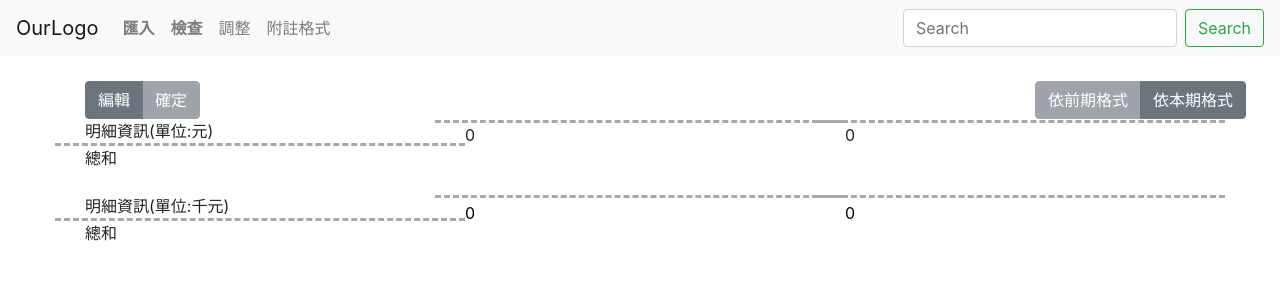
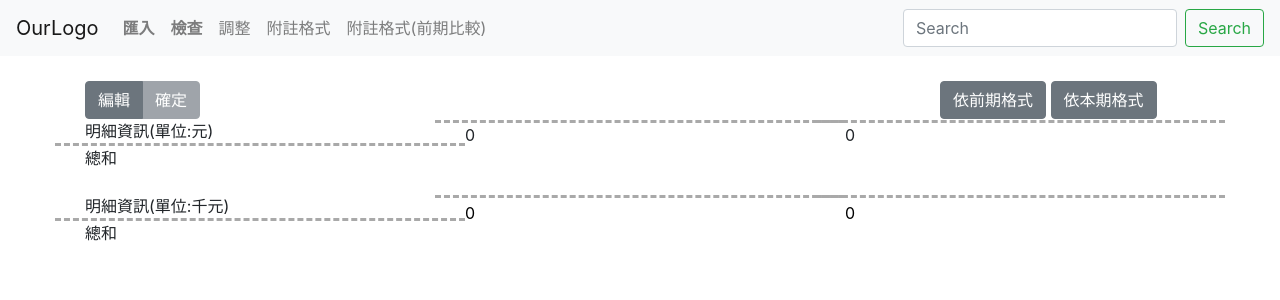
Before and after one commit to QL1115/marketing_and_production_system, a Django app: template templates/disclosure_previous_comparison_page.html in a window 1280 px wide. Shown: the top 300 px of the page. Run offline with Django 3.2, Linux system fonts and the light colour scheme; the template is opened without the code that fills it, so the values that code supplies are empty; some libraries are stand-ins or nearby versions.

Commit message:
修改 navigation bar

```diff
--- a/accountingsystem/views.py
+++ b/accountingsystem/views.py
@@ -1059,8 +1059,6 @@ def compare_with_last_consolidated_statement(request, comp_id, rpt_id):
         # TODO 若是資料庫中已有前期比較資料，則需要先刪除。
         current_disdetails_ver2, previous_disdetails_ver2 = cal_previous_comparision(base_period, rpt_id, acc_id, rpt_type, comp_id)
         print('after ajax..')
-        print('current >>> ', current_disdetails_ver2)
-        print('previous >>> ', previous_disdetails_ver2)
         return JsonResponse({"status_code": 200, "base_period": base_period, "now": serialize('json', current_disdetails_ver2), "past": serialize('json', previous_disdetails_ver2)})
 
 @csrf_exempt
@@ -1073,8 +1071,6 @@ def previous_comparison(request, comp_id, rpt_id, acc_id):
         ### 檢查是否已經有前期比較（version 2），若有則回傳前期比較。
         # 呼叫 search_previous_comparision
         current_disdetails_ver2, previous_disdetails_ver2 = search_previous_comparision(rpt_id, acc_id, rpt_type, comp_id)
-        print('>>>now:', current_disdetails_ver2.values())
-        print('>>>past:', previous_disdetails_ver2.values())
         if current_disdetails_ver2 and previous_disdetails_ver2:  # 資料庫中有前期比較資料，則直接回傳
             return render(request, 'disclosure_previous_comparison_page.html', {
                 'comp_id': comp_id, 'rpt_id': rpt_id, 'acc_id': acc_id,
--- a/templates/adjust_page.html
+++ b/templates/adjust_page.html
@@ -44,7 +44,7 @@
 {#                    </div>#}
                 </li>
                 <li class="nav-item dropdown">
-                    <a class="nav-link dropdown-toggle" href="{% url 'adjust_acc' comp_id=comp_id rpt_id=rpt_id acc_id=acc_id %}" id="navbarDropdown" role="button"
+                    <a class="nav-link" href="{% url 'adjust_acc' comp_id=comp_id rpt_id=rpt_id acc_id=acc_id %}" id="navbarDropdown" role="button"
                        data-toggle="dropdown" aria-haspopup="true" aria-expanded="false">調整</a>
 {#                    <div class="dropdown-menu" aria-labelledby="navbarDropdown">#}
 {#                        <a class="dropdown-item" href="#">定期存款調整科目</a>#}
@@ -55,6 +55,10 @@
                 </li>
                 <li class="nav-item">
                     <a class="nav-link" href="{% url 'disclosure_page' comp_id=comp_id rpt_id=rpt_id acc_id=acc_id %}" tabindex="-1" aria-disabled="true">附註格式</a>
+                </li>
+                <li class="nav-item">
+                <a class="nav-link" href="{% url 'previous_comparison' comp_id=comp_id rpt_id=rpt_id acc_id=acc_id %}" tabindex="-1"
+                   aria-disabled="true">附註格式(前期比較)</a>
                 </li>
             </ul>
             <form class="form-inline my-2 my-lg-0">
--- a/templates/checking_page.html
+++ b/templates/checking_page.html
@@ -61,6 +61,10 @@
                 </li>
                 <li class="nav-item">
                     <a class="nav-link" href="{% url 'disclosure_page' comp_id=comp_id rpt_id=rpt_id acc_id=acc_id %}" tabindex="-1" aria-disabled="true">附註格式</a>
+                </li>
+                <li class="nav-item">
+                    <a class="nav-link" href="{% url 'previous_comparison' comp_id=comp_id rpt_id=rpt_id acc_id=acc_id %}" tabindex="-1"
+                       aria-disabled="true">附註格式(前期比較)</a>
                 </li>
             </ul>
             <form class="form-inline my-2 my-lg-0">
--- a/templates/disclosure_previous_comparison_page.html
+++ b/templates/disclosure_previous_comparison_page.html
@@ -52,6 +52,10 @@
                 <a class="nav-link" href="{% url 'disclosure_page' comp_id=comp_id rpt_id=rpt_id acc_id=acc_id %}" tabindex="-1"
                    aria-disabled="true">附註格式</a>
             </li>
+            <li class="nav-item">
+                <a class="nav-link" href="{% url 'previous_comparison' comp_id=comp_id rpt_id=rpt_id acc_id=acc_id %}" tabindex="-1"
+                   aria-disabled="true">附註格式(前期比較)</a>
+            </li>
         </ul>
         <form class="form-inline my-2 my-lg-0">
             <input class="form-control mr-sm-2" type="search" placeholder="Search" aria-label="Search">
@@ -64,6 +68,7 @@
     </div>
 </nav>
 
+
 </head>
 <body>
 <br>
@@ -71,14 +76,13 @@
     <div class="container">
         <div class="row">
             <div class="col-sm-10 float-right">{{ distitle }}</div>
-            <div id="editBtnGroup" class="btn-group col-sm-10 float-right" role="group"
+            <div id="editBtnGroup" class="btn-group col-sm-9 float-right" role="group"
                              aria-label="Basic example">
                 <button id="Edit" type="button" class="btn btn-secondary">編輯</button>
                 <button id="save" type="button" class="btn btn-secondary" disabled>確定</button>
             </div>
-            <div id="editBtnGroup" class="btn-group col-sm-2 float-right" role="group"
-                             aria-label="Basic example">
-                <button id="past_period_btn" type="button" class="btn btn-secondary" disabled>依前期格式</button>
+            <div class="col-sm-3 float-right">
+                <button id="past_period_btn" type="button" class="btn btn-secondary">依前期格式</button>
                 <button id="now_period_btn" type="button" class="btn btn-secondary">依本期格式</button>
             </div>
         </div>
@@ -208,48 +212,38 @@
  <script type="text/javascript">
     $(document).ready(function() {
         {# 計算前期、本期、前期(千元)、前期(千元)總和: 開始 #}
-        $(function() {
         var disdetail_total = 0;
         $('.now_disdetail').each(function(){
            disdetail_total += parseInt($(this).text().replaceAll(',', ''));
         });
         $('.now_disdetail_total').text(parseInt(disdetail_total).toLocaleString());
-        });
 
-        $(function() {
         var disdetail_total = 0;
         $('.past_disdetail').each(function(){
            disdetail_total += parseInt($(this).text().replaceAll(',', ''));
         });
         $('.past_disdetail_total').text(parseInt(disdetail_total).toLocaleString());
-        });
 
-        $(function() {
         var disdetail_total = 0;
         $('.now_disdetail_thou').each(function(){
            disdetail_total += parseInt($(this).val().replaceAll(',', ''));
         });
         $('.now_disdetail_thou_total').val(parseInt(disdetail_total).toLocaleString());
-        });
 
-        $(function() {
         var disdetail_total = 0;
         $('.past_disdetail_thou').each(function(){
            disdetail_total += parseInt($(this).val().replaceAll(',', ''));
         });
         $('.past_disdetail_thou_total').val(parseInt(disdetail_total).toLocaleString());
-        });
         {# 計算前期、本期、前期(千元)、前期(千元)總和: 結束 #}
 
         {# 四捨五入千元表達 #}
-        $(function(){
         var amt = $('.now_disdetail_total').text().replaceAll(',', '');
         if (amt/1000 - Math.floor(amt/1000) < 0.5){
             $("input[name='total_disdetail_in_thou']").val(Math.floor(amt/1000));
         }else{
             $("input[name='total_disdetail_in_thou']").val(Math.ceil(amt/1000));
         };
-        });
 
         {# 千元表達總和與本期總合轉為千元後須一致 #}
         setTimeout(function()
@@ -316,8 +310,6 @@
 
         {# 使用者選擇 「當期」#}
         $('#now_period_btn').on('click', function(e) {
-            $('#now_period_btn').prop('disabled', true);
-            $('#past_period_btn').prop('disabled', false);
             var data={}
             data['base_period']='now';
             data['acc_name']='{{ distitle }}'
@@ -331,7 +323,7 @@
                     console.log('data', data);
                     $('#data').empty();
                     $('#data').html("<b>當期</b>" + JSON.stringify(JSON.parse(data["now"]), undefined, 3) + "<br/><b>前期</b>" + JSON.stringify(JSON.parse(data["past"]), undefined, 3));
-
+                    location.href='{% url 'previous_comparison' comp_id=comp_id rpt_id=rpt_id acc_id=acc_id %}'
                     {#  TODO 先檢查 status code，再檢查 previous_comparison_exists，最後再取得 comparison_data  #}
                 },
                 error: function(error) {
@@ -342,8 +334,6 @@
 
         {# 使用者選擇 「前期」#}
         $('#past_period_btn').on('click', function(e) {
-            $('#past_period_btn').prop('disabled', true);
-            $('#now_period_btn').prop('disabled', false);
             var data={}
             data['base_period']='past';
             data['acc_name']='{{ distitle }}'
@@ -357,7 +347,7 @@
                     console.log('data', data);
                     $('#data').empty();
                     $('#data').html("<b>當期</b>" + JSON.stringify(JSON.parse(data["now"]), undefined, 3) + "<br/><b>前期</b>" + JSON.stringify(JSON.parse(data["past"]), undefined, 3));
-
+                    location.href='{% url 'previous_comparison' comp_id=comp_id rpt_id=rpt_id acc_id=acc_id %}'
                     {#  TODO 先檢查 status code，再檢查 previous_comparison_exists，最後再取得 comparison_data  #}
                 },
                 error: function(error) {
@@ -401,109 +391,6 @@
         });
         $('.disdetail_thou_total').val(parseInt(new_total).toLocaleString());
     }
-
-    var json = '[' +
-        '{' +
-        '"text": "資產",' +
-        '"icon": "fa fa-inbox",' +
-        '"nodes": [' +
-
-
-
-        '{' +
-        '"icon": "fa fa-inbox",' +
-        '"text": "Others"' +
-        '}, ' +
-
-        '{' +
-        '"icon": "fa fa-inbox",' +
-        '"text": "Others"' +
-        '}' +
-        ']' +
-        '},' +
-
-
-
-
-        '{' +
-        '"text": "負債",' +
-        '"icon": "fa fa-inbox",' +
-        '"nodes": [' +
-
-
-
-        '{' +
-        '"icon": "fa fa-inbox",' +
-        '"text": "Others"' +
-        '}, ' +
-
-        '{' +
-        '"icon": "fa fa-inbox",' +
-        '"text": "Others"' +
-        '}' +
-        ']' +
-        '},' +
-
-        '{' +
-        '"text": "權益",' +
-        '"icon": "fa fa-inbox",' +
-        '"nodes": [' +
-
-
-
-        '{' +
-        '"icon": "fa fa-inbox",' +
-        '"text": "Others"' +
-        '}, ' +
-
-        '{' +
-        '"icon": "fa fa-inbox",' +
-        '"text": "Others"' +
-        '}' +
-        ']' +
-        '},' +
-
-        '{' +
-        '"text": "損益",' +
-        '"icon": "fa fa-inbox",' +
-        '"nodes": [' +
-
-
-
-        '{' +
-        '"icon": "fa fa-inbox",' +
-        '"text": "Others"' +
-        '}, ' +
-
-        '{' +
-        '"icon": "fa fa-inbox",' +
-        '"text": "Others"' +
-        '}' +
-        ']' +
-        '},' +
-
-        '{' +
-        '"text": "其他",' +
-        '"icon": "fa fa-inbox",' +
-        '"nodes": [' +
-
-
-
-        '{' +
-        '"icon": "fa fa-inbox",' +
-        '"text": "Others"' +
-        '}, ' +
-
-        '{' +
-        '"icon": "fa fa-inbox",' +
-        '"text": "Others"' +
-        '}' +
-        ']' +
-        '}' +
-        ']';
-
-    $('#tree').bstreeview({ data: json });
-
  </script>
 </body>
 </html>
--- a/templates/import_page.html
+++ b/templates/import_page.html
@@ -57,6 +57,10 @@
                         </li>
                         <li class="nav-item">
                             <a class="nav-link" href="{% url 'disclosure_page' comp_id=comp_id rpt_id=rpt_id acc_id=acc_id %}" tabindex="-1" aria-disabled="true">附註格式</a>
+                        </li>
+                        <li class="nav-item">
+                            <a class="nav-link" href="{% url 'previous_comparison' comp_id=comp_id rpt_id=rpt_id acc_id=acc_id %}" tabindex="-1"
+                               aria-disabled="true">附註格式(前期比較)</a>
                         </li>
                     </ul>
                     <form class="form-inline my-2 my-lg-0">
```
Also changed, not shown: templates/disclosure_page.html (+18 -2 lines). Lines whose indentation alone changed are shown as unchanged.
